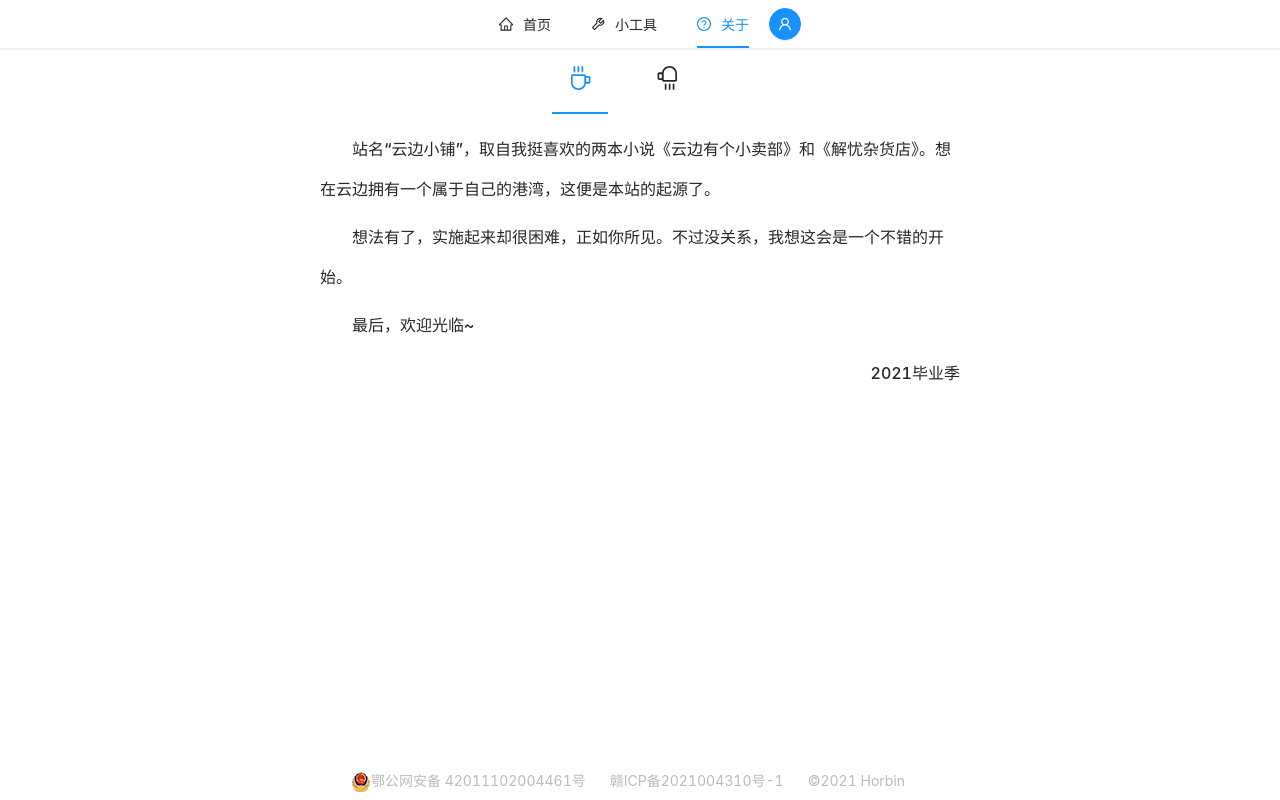
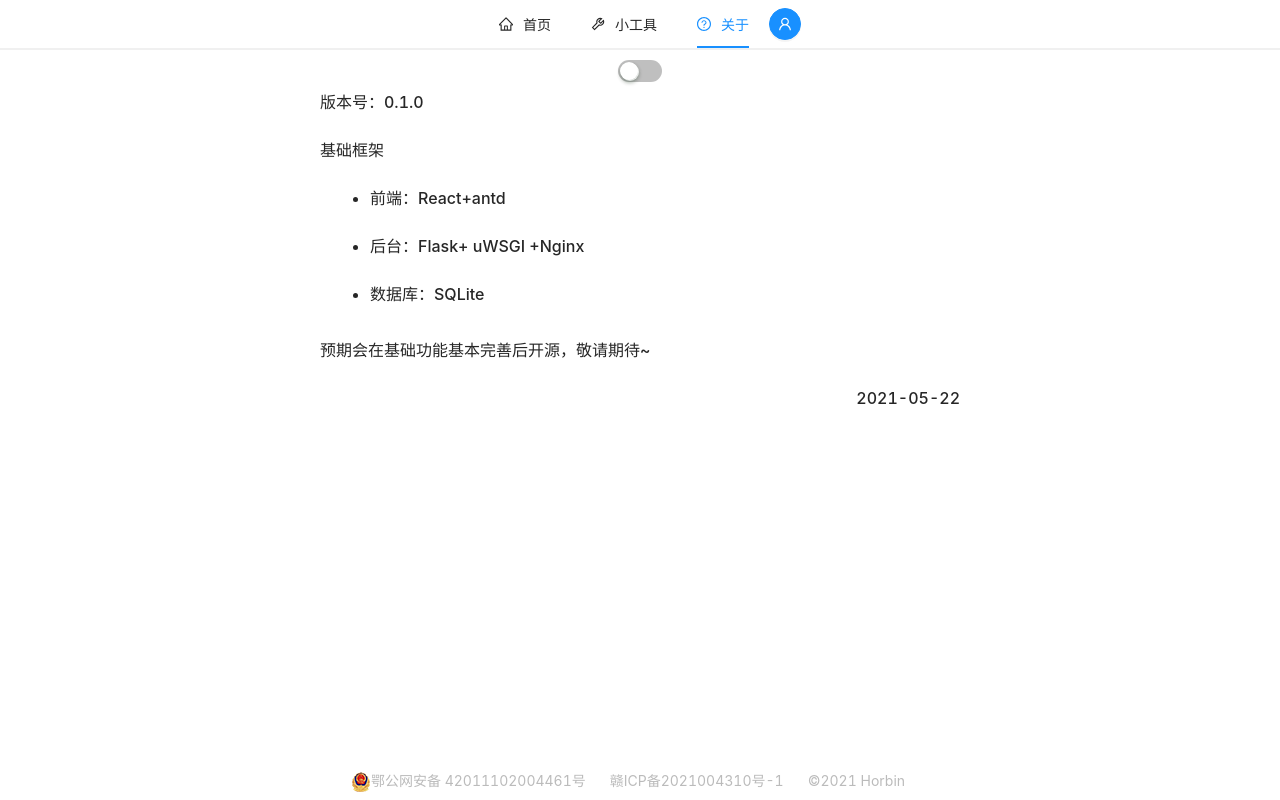
Before and after one commit to Horbin-Magician/MyWeb, a React (Create React App) app in the folder Client/: page /about in a window 1280 px wide. Built offline with nearby package versions, Linux system fonts and the light colour scheme.

Commit message:
update about

```diff
--- a/Client/src/pages/about/about.jsx
+++ b/Client/src/pages/about/about.jsx
@@ -1,7 +1,7 @@
 import { Component } from 'react'
 import ReactMarkdown from 'react-markdown';
-import { Tabs,Col,Row } from 'antd';
-import { CoffeeOutlined } from '@ant-design/icons'
+import { Col,Row,Switch } from 'antd';
+import { SmileOutlined } from '@ant-design/icons'
 
 import aboutArt from '../../assets/passages/aboutArt.md'
 import aboutTec from '../../assets/passages/aboutTec.md'
@@ -9,26 +9,27 @@ import './about.less'
 /*
 首页的路由组件
 */
-const { TabPane } = Tabs;
 export default class About extends Component {
+  state={
+    aboutContent : aboutTec
+  }
+
+  onChange = (checked)=>{
+    if(checked) this.setState({aboutContent:aboutArt})
+    else this.setState({aboutContent:aboutTec})
+  }
   render() {
     return (
-      <Tabs defaultActiveKey="art" centered className='about-content'>
-        <TabPane tab={<CoffeeOutlined style={{ fontSize: '24px', margin:'0'}}/>} key="art" className='about-content-art'>
-          <Row justify='center'>
-            <Col xs={{ span: 22 }} sm={{ span: 20 }} md={{ span: 16 }} lg={{ span: 12 }}>
-              <ReactMarkdown children={aboutArt}/>
-            </Col>
-          </Row>
-        </TabPane>
-        <TabPane tab={<CoffeeOutlined rotate={180} style={{ fontSize: '24px', margin:'0'}}/>} key="tec" className='about-content-tec'>
-          <Row justify='center'>
-            <Col xs={{ span: 22 }} sm={{ span: 20 }} md={{ span: 16 }} lg={{ span: 12 }}>
-              <ReactMarkdown children={aboutTec}/>
-            </Col>
-          </Row>
-        </TabPane>
-      </Tabs>
+      <div className='about-content'>
+        <Row justify='center'>
+          <Switch checkedChildren={<SmileOutlined />} onChange={this.onChange}/>
+        </Row>
+        <Row justify='center'>
+          <Col xs={{ span: 22 }} sm={{ span: 20 }} md={{ span: 16 }} lg={{ span: 12 }}>
+            <ReactMarkdown children={this.state.aboutContent}/>
+          </Col>
+        </Row>
+      </div>
     );
   }
 }
--- a/Client/src/pages/about/about.less
+++ b/Client/src/pages/about/about.less
@@ -1,6 +1,7 @@
 .about-content{
   line-height: 40px;
   font-size: 16px;
+  padding-top: 10px;
   ul{
     list-style:disc;
     margin-left: 50px;
--- a/Client/src/pages/home/home.jsx
+++ b/Client/src/pages/home/home.jsx
@@ -1,4 +1,4 @@
-import { Component } from 'react'
+import React, { Component } from 'react'
 import { Input, Row, Col } from 'antd'
 import logo from '../../assets/imgs/logo.svg'
 
--- a/Client/src/pages/tools/favourites/components/favCard/favCard.jsx
+++ b/Client/src/pages/tools/favourites/components/favCard/favCard.jsx
@@ -52,7 +52,7 @@ export default class FavouritesCard extends Component{
             >
                 <Meta
                 avatar={
-                    <Avatar size={32} shape="square"
+                    <Avatar size={32} shape="square" style={{marginTop:'10px'}}
                     src={url+"favicon.ico"} icon={<FrownOutlined />}/>
                 }
                 title={title}
```
Also changed, not shown: 60 other files (tests, documents, lock files or other folders).
